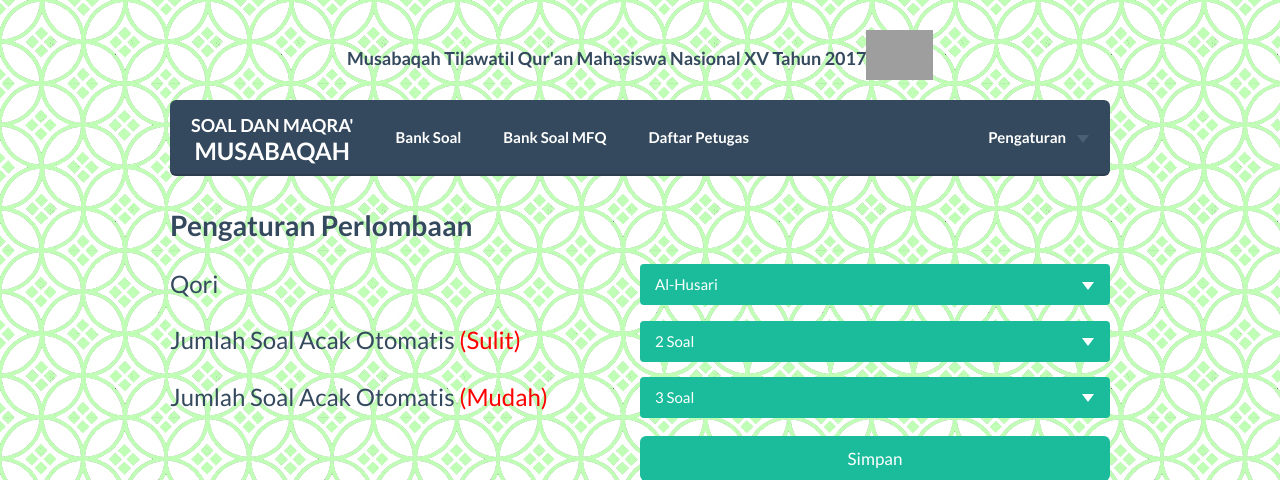
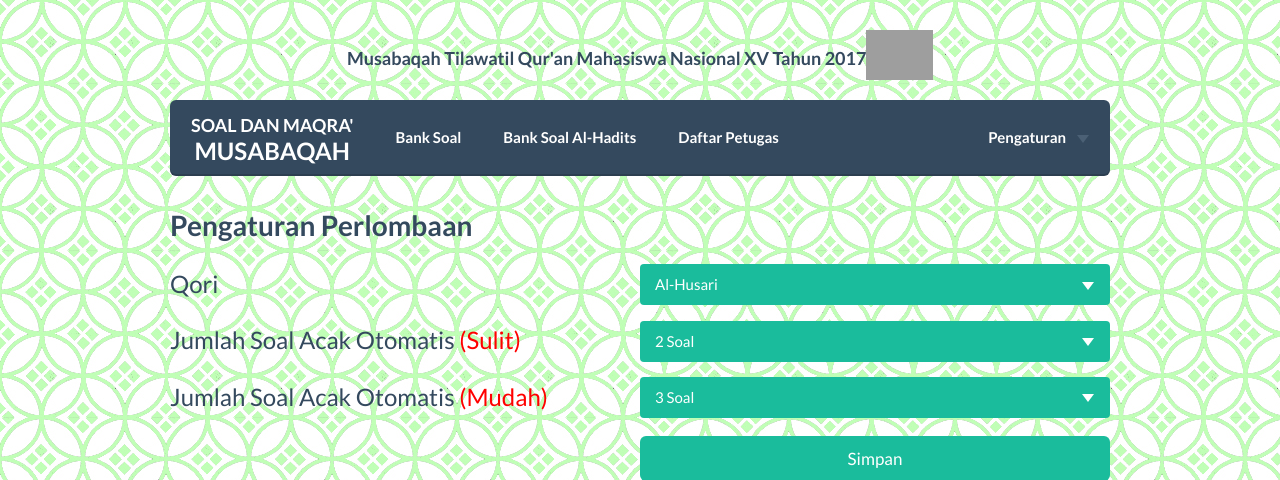
Before and after one commit to Daneswara/Soal-dan-Maqra-Musabaqah, a PHP site: page /adminmtqubum/pengaturan.php in a window 1280 px wide. Shown: the top 480 px of the page. Run offline with PHP 8.4, Linux system fonts and the light colour scheme; a user stored in the database is signed in; data comes from the database, SQL or seed files in the repository; grey boxes are pictures that could not be loaded.

Commit message:
ganti fahmil jadi Al-hadits

```diff
--- a/adminmtqubum/about.php
+++ b/adminmtqubum/about.php
@@ -81,7 +81,7 @@ $video = $pengaturan['link_video'];
                 <div class="collapse navbar-collapse" id="navbar-collapse-8">
                     <ul class="nav navbar-nav">
                         <li><a href="index.php">Bank Soal</a></li>
-                        <li><a href="fahmil.php">Bank Soal MFQ</a></li>
+                        <li><a href="fahmil.php">Bank Soal Al-Hadits</a></li>
                         <li><a href="juri.php">Daftar Petugas</a></li>
                     </ul>
                     <ul class="nav navbar-nav navbar-right">
--- a/adminmtqubum/pengaturan.php
+++ b/adminmtqubum/pengaturan.php
@@ -475,7 +475,7 @@ $username = $user['username'];
                 <div class="collapse navbar-collapse" id="navbar-collapse-8">
                     <ul class="nav navbar-nav">
                         <li><a href="index.php">Bank Soal</a></li>
-                        <li><a href="fahmil.php">Bank Soal MFQ</a></li>
+                        <li><a href="fahmil.php">Bank Soal Al-Hadits</a></li>
                         <li><a href="juri.php">Daftar Petugas</a></li>
                     </ul>
                     <ul class="nav navbar-nav navbar-right">
```
